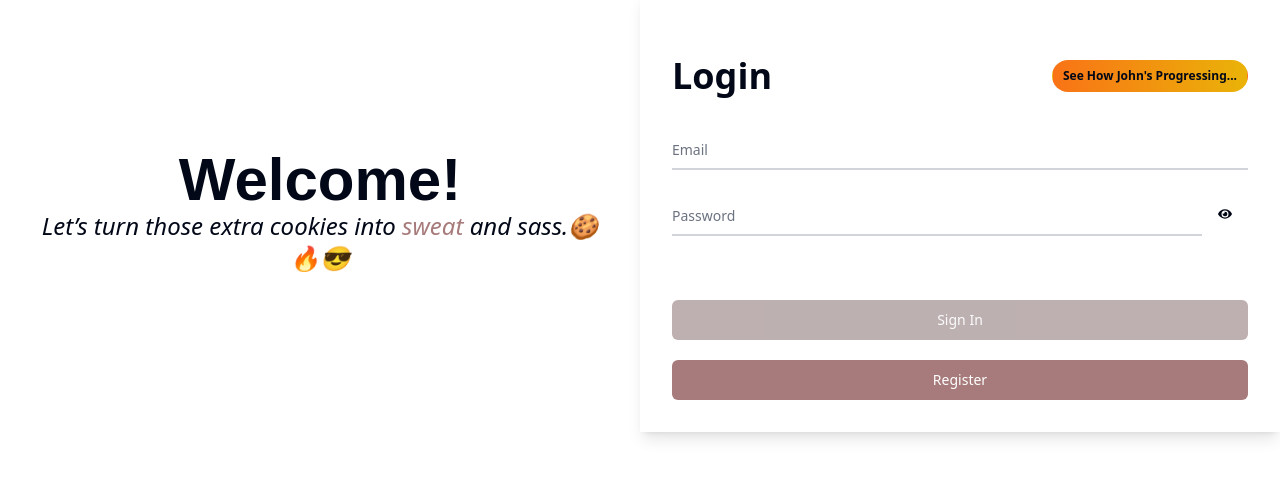
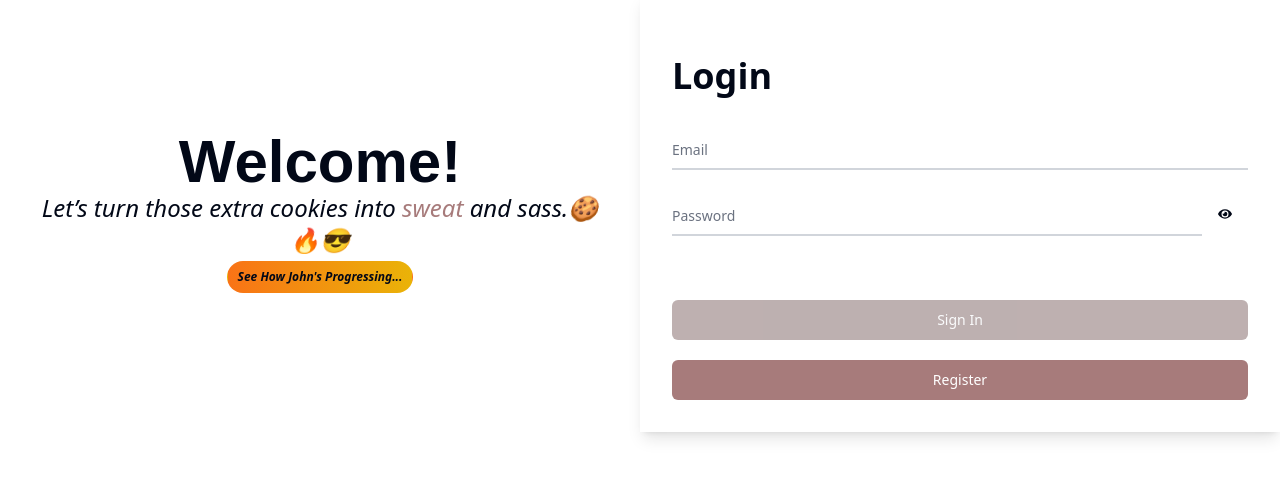
Before and after one commit to manOnTheMoon2101/weight_management, a Next.js app: page /login in a window 1280 px wide. Shown: the part 188-666 px from the top of the page. Built offline with nearby package versions, Linux system fonts and the light colour scheme; a web font is replaced by a local one.

Commit message:
beautiful

```diff
--- a/app/components/Hero/hero.tsx
+++ b/app/components/Hero/hero.tsx
@@ -1,6 +1,7 @@
 import React from "react";
 import { Tienne } from "next/font/google";
-
+import { Badge } from "@/components/ui/badge";
+import Link from "next/link";
 export const tienne = Tienne({
   subsets: ["latin"],
   weight: ["400", "700"],
@@ -10,7 +11,10 @@ function Hero() {
     <div className="w-full md:w-1/2 text-center p-8">
       <span className={`${tienne.className} text-6xl font-bold`}>Welcome!</span> <br />
       <span className="text-2xl italic">
-        Let’s turn those extra cookies into <span className="text-primary">sweat</span> and sass.🍪🔥😎
+        Let’s turn those extra cookies into <span className="text-primary">sweat</span> and sass.🍪🔥😎<br/>
+        <Badge className="bg-gradient-to-r from-orange-500 to-yellow-500 font-bold h-8">
+              <Link href="/demo">See How John's Progressing...</Link>
+            </Badge>
       </span>
     </div>
   );
--- a/app/login/page.tsx
+++ b/app/login/page.tsx
@@ -53,9 +53,6 @@ const Login = () => {
         <div className="p-8 w-full md:w-1/2 shadow-lg">
           <div className="flex justify-between items-center">
             <h2 className="text-4xl font-bold my-8">Login</h2>
-            <Badge className="bg-gradient-to-r from-orange-500 to-yellow-500 font-bold h-8">
-              <Link href="/demo">See How John's Progressing...</Link>
-            </Badge>
           </div>
           <div className="group relative z-0 mb-6 w-full">
             <input
```
